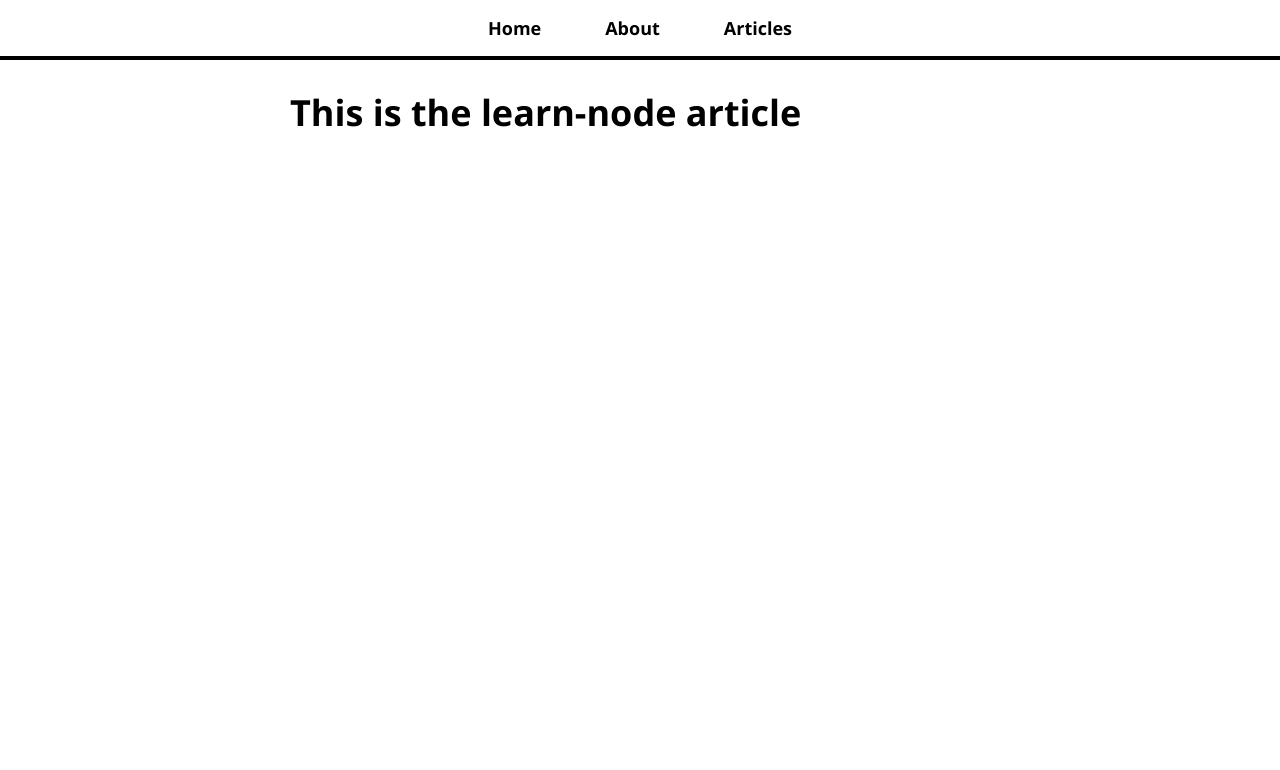
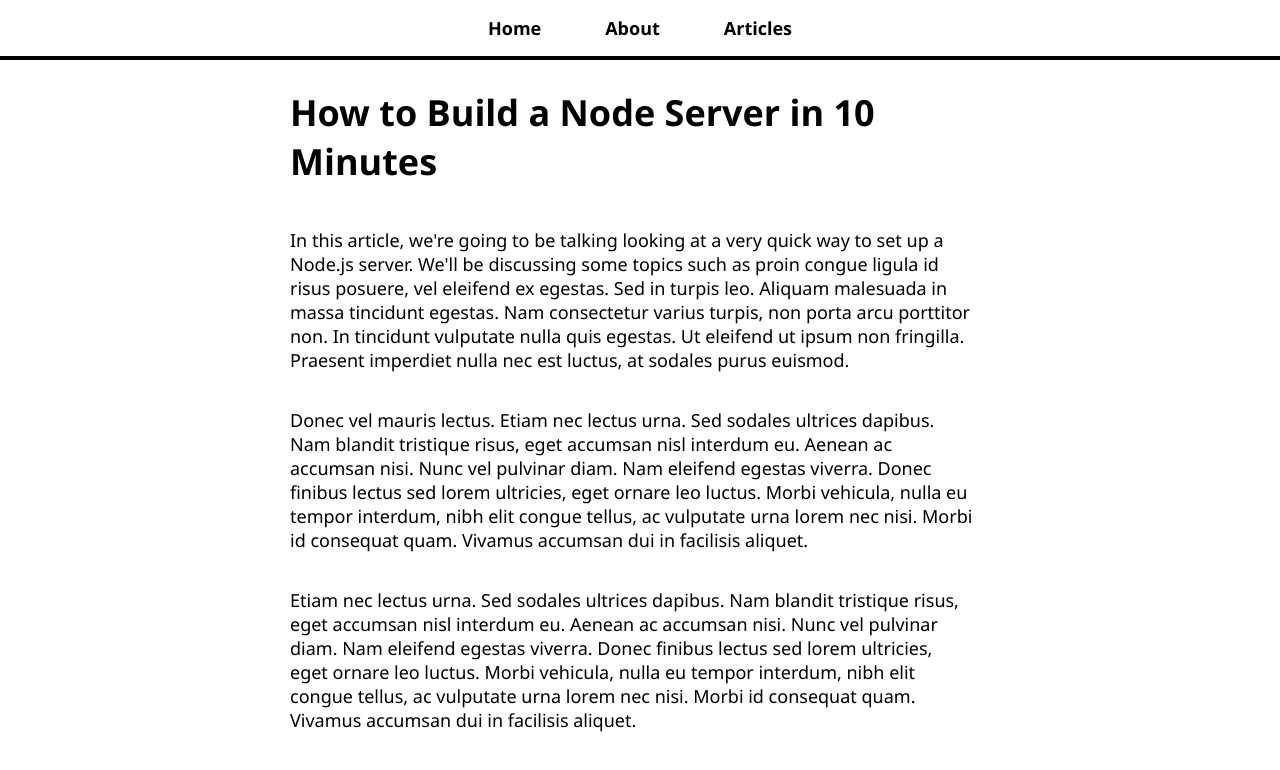
Before and after one commit to songwright/my-blog-tutorial, a React (Create React App) app: page /article/learn-node in a window 1280 px wide. Shown: the top 770 px of the page. Built offline with nearby package versions, Linux system fonts and the light colour scheme.

Commit message:
Imported articleContent into ArticlePage

```diff
--- a/src/pages/ArticlePage.js
+++ b/src/pages/ArticlePage.js
@@ -1,10 +1,16 @@
 import React from 'react';
+import articleContent from './article-content';
 
 const ArticlePage = ({ match }) => {
   const name = match.params.name;
+  const article = articleContent.find(article => article.name === name);
+
   return (
     <>
-      <h1>This is the {name} article</h1>
+      <h1>{article.title}</h1>
+      {article.content.map((paragraph, key) => (
+        <p key={key}>{paragraph}</p>
+      ))}
     </>
   );
 }
```
